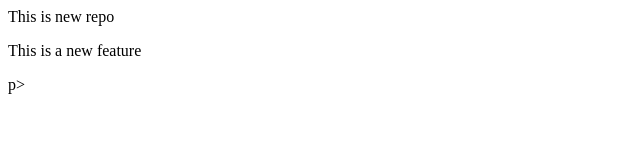
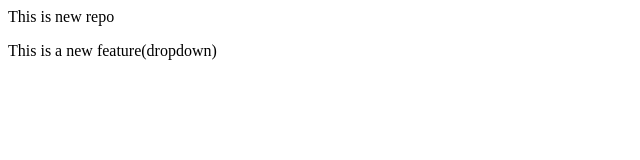
Before and after one commit to Vicky810-tech/localrepo, a plain HTML site: page index.html in a window 1280 px wide. Shown: the full height of the page, 0-640 px from the left. Drawn offline with Linux system fonts and the light colour scheme.

Commit message:
add dropdown

```diff
--- a/index.html
+++ b/index.html
@@ -1,2 +1,2 @@
 <p>This is new repo</p>
-<p>This is a new feature</p>p>
+<p>This is a new feature(dropdown)</p>
```
